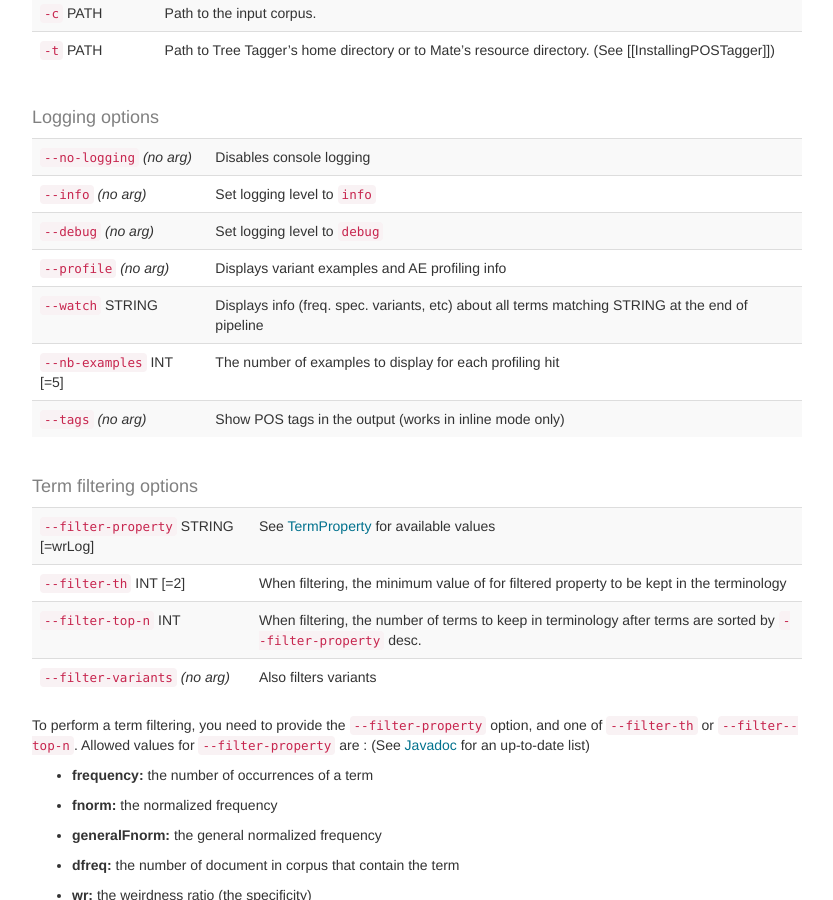
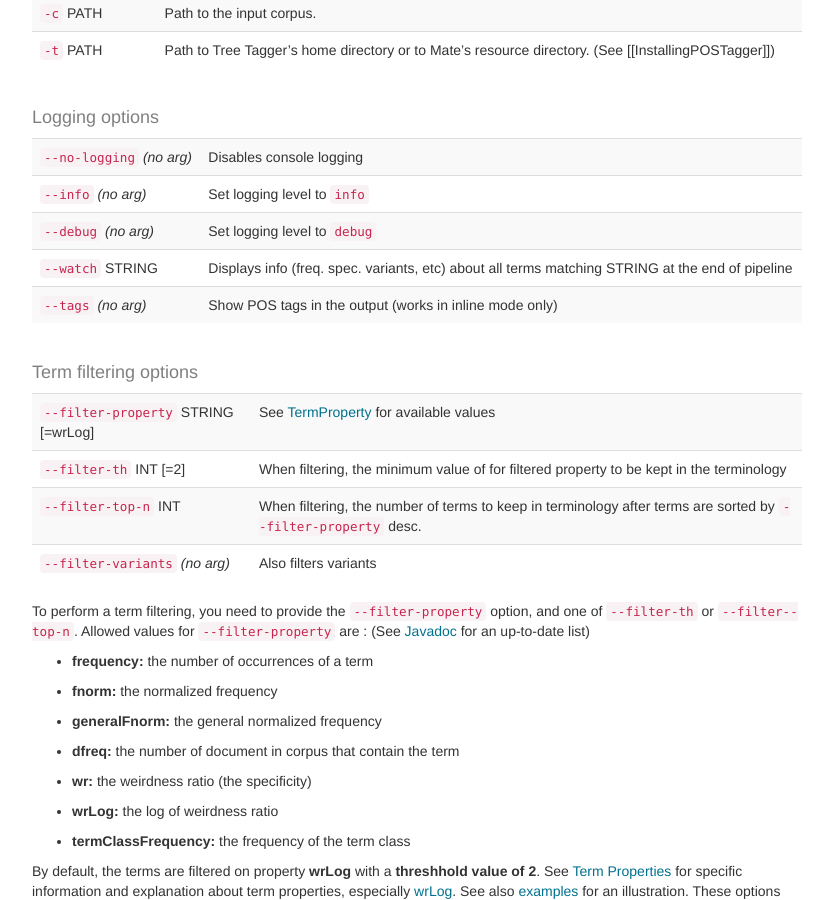
Before and after one commit to termsuite/termsuite.github.io, a Jekyll site: the page built from _documentation/18-command-line-api.md, in a window 1280 px wide and 900 px high, scrolled down 1180 px. Shown: the whole window, without its empty margins (423-1256 px from the left). Built offline with Jekyll 4.4.1, drawn with Linux system fonts in a browser that asks for light colours; nearby versions of some CDN libraries.

Commit message:
Updated change log

```diff
--- a/_documentation/18-command-line-api.md
+++ b/_documentation/18-command-line-api.md
@@ -41,9 +41,7 @@ By default, the POS tagger (and lemmatizer) used by this script is TreeTagger. I
 | `--no-logging`  *(no arg)* 	| Disables console logging|
 | `--info`  *(no arg)* 	|   Set logging level to `info` |
 | `--debug`  *(no arg)* 	| Set logging level to `debug` |
-| `--profile`  *(no arg)* 	|  Displays variant examples and AE profiling info |
 | `--watch`  STRING 	|  Displays info (freq. spec. variants, etc) about all terms matching STRING at the end of pipeline |
-| `--nb-examples`  INT 	[=5] |  The number of examples to display for each profiling hit |
 | `--tags` *(no arg)* | Show POS tags in the output (works in inline mode only) |
 {: class="table table-striped"}
 
```
Also changed, not shown: changelog.md.
